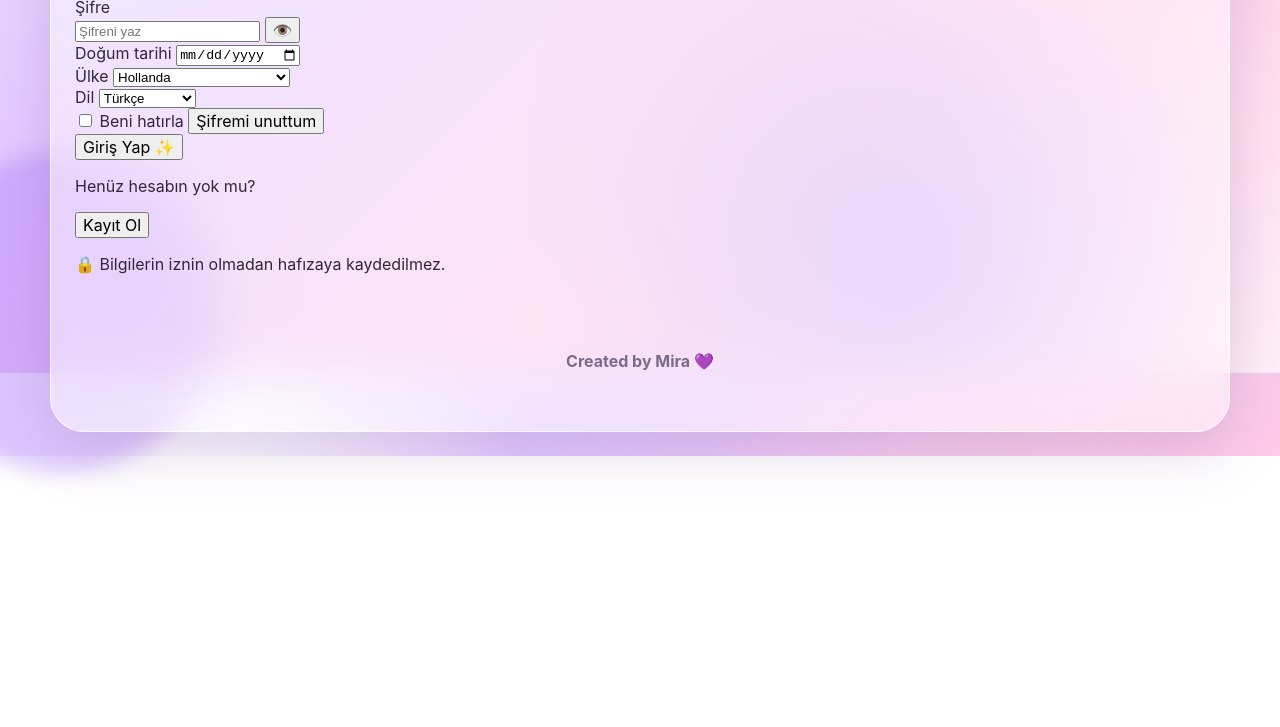
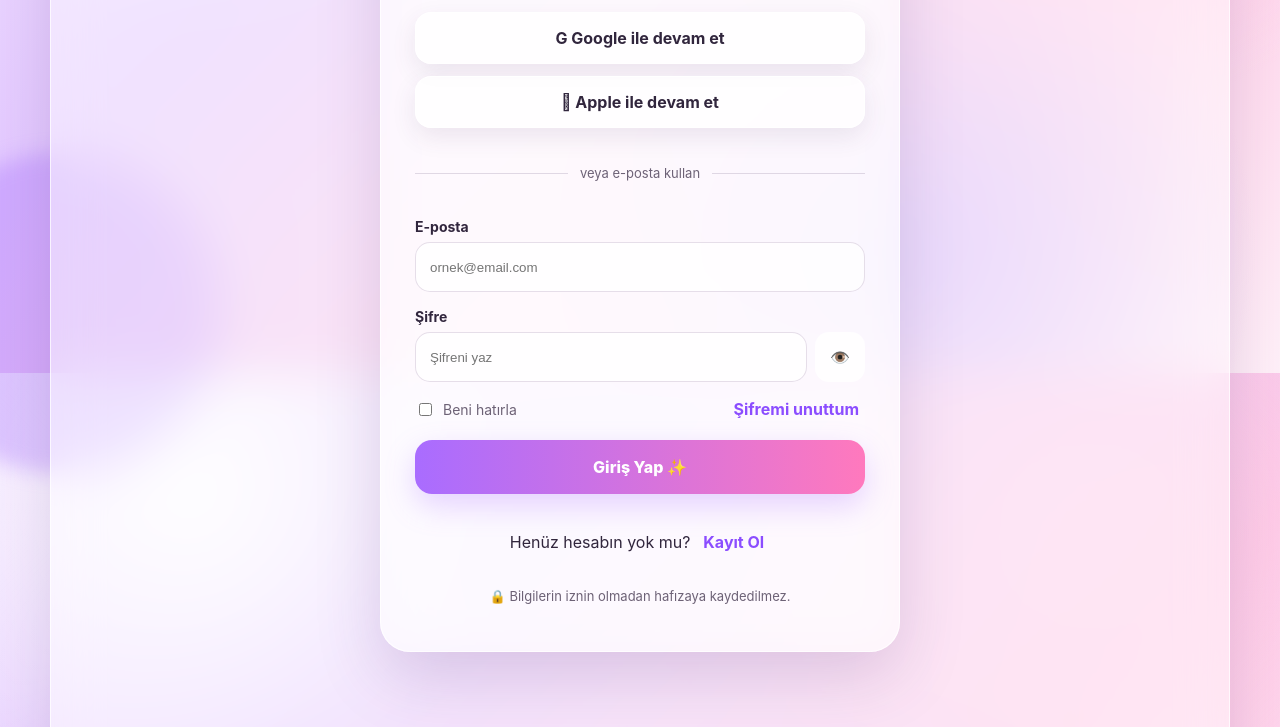
Before and after one commit to Mirachalashkan-design/MiMiAi, a website: page public/login.html in a window 1280 px wide. Shown: the part 427-1154 px from the top of the page. Before the commit the page ends 883 px from the top, so only its background shows below. Drawn offline with Linux system fonts and the light colour scheme.

Commit message:
style login and registrition page

```diff
--- a/public/styles/main.css
+++ b/public/styles/main.css
@@ -474,3 +474,219 @@ padding:45px 0 20px;
 font-weight:700;
 color:#7a6b86;
 }
+/* ---------- Giriş / Kayıt Sayfası ---------- */
+
+.auth-page {
+  min-height: 720px;
+  display: grid;
+  place-items: center;
+  padding: 50px 20px;
+}
+
+.auth-card {
+  width: min(520px, 100%);
+  padding: 34px;
+
+  border: 1px solid rgba(255, 255, 255, 0.78);
+  border-radius: 30px;
+
+  background: rgba(255, 255, 255, 0.56);
+  backdrop-filter: blur(24px);
+  -webkit-backdrop-filter: blur(24px);
+
+  box-shadow: 0 24px 65px rgba(91, 48, 120, 0.18);
+}
+
+.auth-intro {
+  text-align: center;
+  margin-bottom: 26px;
+}
+
+.auth-intro h1 {
+  margin: 10px 0;
+  font-size: 42px;
+
+  background: linear-gradient(
+    90deg,
+    var(--primary),
+    var(--secondary)
+  );
+
+  -webkit-background-clip: text;
+  background-clip: text;
+  color: transparent;
+}
+
+.auth-intro p {
+  color: var(--muted-text);
+  line-height: 1.55;
+}
+
+.social-login-buttons {
+  display: grid;
+  gap: 12px;
+}
+
+.social-login-buttons button {
+  width: 100%;
+  min-height: 52px;
+
+  border: 1px solid rgba(255, 255, 255, 0.84);
+  border-radius: 16px;
+
+  background: rgba(255, 255, 255, 0.78);
+  color: var(--text);
+
+  font-weight: 750;
+  cursor: pointer;
+
+  box-shadow: 0 9px 24px rgba(74, 45, 96, 0.1);
+}
+
+.auth-divider {
+  display: grid;
+  grid-template-columns: 1fr auto 1fr;
+  align-items: center;
+  gap: 12px;
+
+  margin: 24px 0;
+  color: var(--muted-text);
+  font-size: 13px;
+}
+
+.auth-divider span {
+  height: 1px;
+  background: rgba(91, 70, 110, 0.18);
+}
+
+.auth-field {
+  margin-bottom: 16px;
+}
+
+.auth-field label {
+  display: block;
+  margin-bottom: 7px;
+
+  color: var(--text);
+  font-size: 14px;
+  font-weight: 700;
+}
+
+.auth-field input,
+.auth-field select {
+  width: 100%;
+  min-height: 50px;
+  padding: 12px 14px;
+
+  border: 1px solid rgba(128, 96, 145, 0.2);
+  border-radius: 15px;
+
+  background: rgba(255, 255, 255, 0.76);
+  color: var(--text);
+
+  outline: none;
+}
+
+.auth-field input:focus,
+.auth-field select:focus {
+  border-color: var(--primary);
+  box-shadow: 0 0 0 4px rgba(169, 108, 255, 0.12);
+}
+
+.password-field {
+  display: flex;
+  gap: 8px;
+}
+
+.password-field input {
+  flex: 1;
+}
+
+.password-field button {
+  width: 50px;
+
+  border: 0;
+  border-radius: 14px;
+  background: rgba(255, 255, 255, 0.8);
+
+  cursor: pointer;
+}
+
+.auth-options {
+  display: flex;
+  align-items: center;
+  justify-content: space-between;
+  gap: 12px;
+
+  margin: 14px 0 20px;
+}
+
+.remember-option {
+  display: flex;
+  align-items: center;
+  gap: 8px;
+
+  color: var(--muted-text);
+  font-size: 14px;
+}
+
+.text-button {
+  border: 0;
+  background: transparent;
+
+  color: #8b4dff;
+  font-weight: 750;
+  cursor: pointer;
+}
+
+.auth-submit-button {
+  width: 100%;
+  min-height: 54px;
+
+  border: 0;
+  border-radius: 17px;
+
+  background: linear-gradient(
+    90deg,
+    var(--primary),
+    var(--secondary)
+  );
+
+  color: white;
+  font-weight: 850;
+  cursor: pointer;
+
+  box-shadow: var(--button-shadow);
+}
+
+.auth-switch {
+  display: flex;
+  justify-content: center;
+  align-items: center;
+  gap: 7px;
+
+  margin-top: 22px;
+}
+
+.auth-security-note {
+  margin-top: 20px;
+  text-align: center;
+
+  color: var(--muted-text);
+  font-size: 13px;
+}
+
+.hidden {
+  display: none;
+}
+
+@media (max-width: 560px) {
+  .auth-card {
+    padding: 24px 18px;
+  }
+
+  .auth-options {
+    align-items: flex-start;
+    flex-direction: column;
+  }
+}
```
